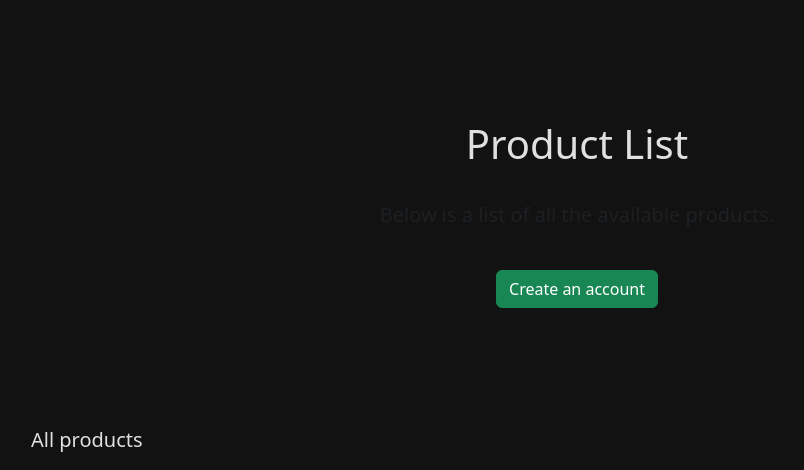
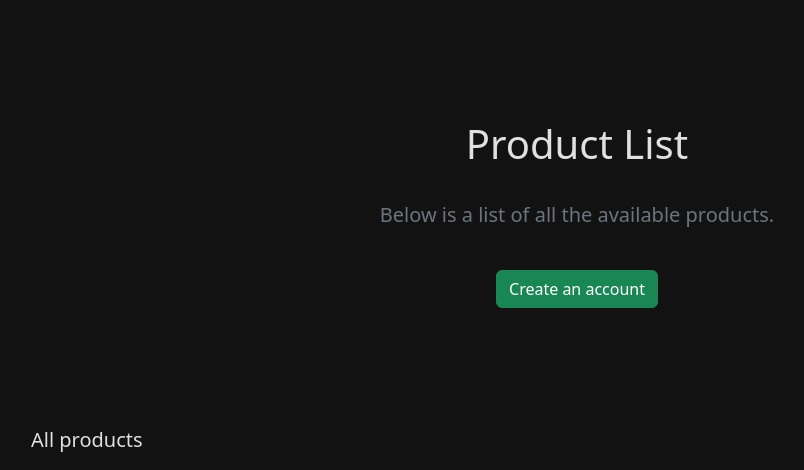
Before and after one commit to rexileer/shopi, a Django app: page /shop/ in a window 1280 px wide. Shown: the part 56-526 px from the top of the page, without its empty margins (63-867 px from the left). Run offline with Django 4.2, Linux system fonts and the light colour scheme; data that the repository does not hold is empty.

Commit message:
Update products.html

```diff
--- a/bigcorp/shop/templates/shop/products.html
+++ b/bigcorp/shop/templates/shop/products.html
@@ -9,7 +9,7 @@
         <div class="col-lg-6 col-md-8 mx-auto">
             <h1 class="fw-light">Product List</h1>
             <br>
-            <p class="lead text-muted">Below is a list of all the available products.</p>
+            <p class="lead text-secondary">Below is a list of all the available products.</p>
             <br>
             <a href='#' class="btn btn-success my-2 my-sm-0">Create an account</a>
         </div>
```
